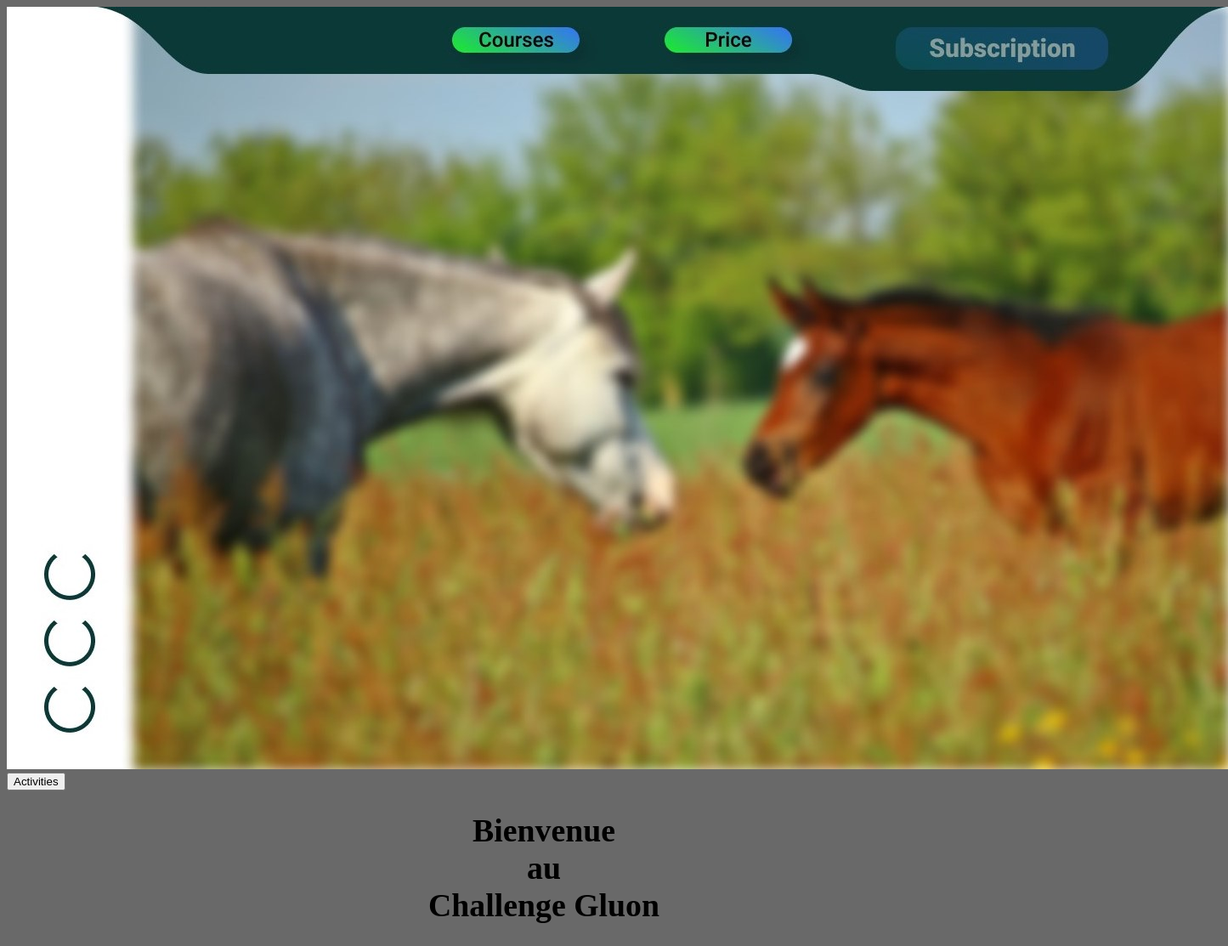
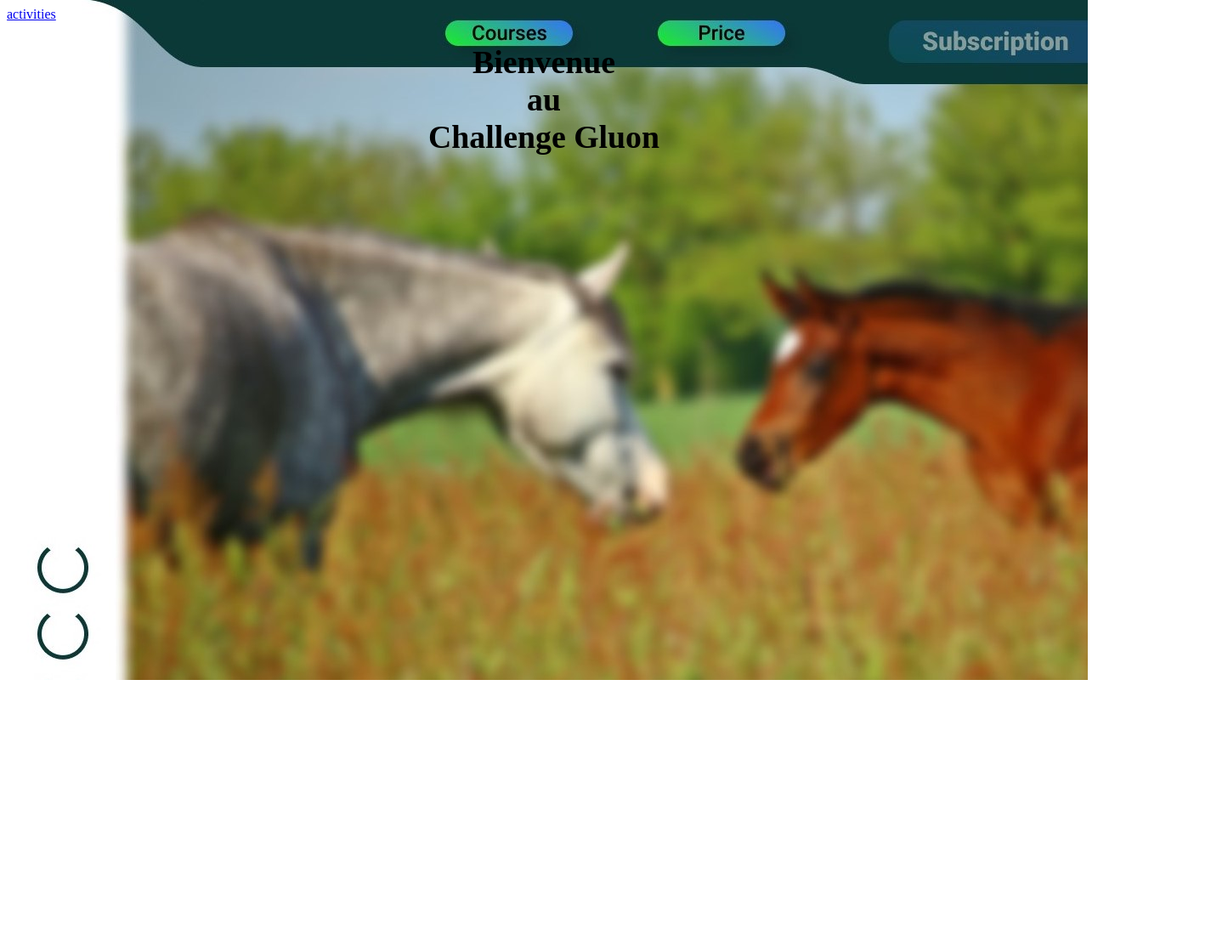
Before and after one commit to PaulEstMoche/Challenge-Gluon, a plain HTML site: page index.html in a window 1280 px wide. Shown: the whole page at 85% size, 1445 px wide, since content can reach past the window. After the commit the page ends 800 px from the top, so only its background shows below. Drawn offline with Linux system fonts and the light colour scheme; files whose address does not match are found by name.

Commit message:
fin du cours

```diff
--- a/index.html
+++ b/index.html
@@ -7,18 +7,18 @@
     <meta name="viewport" content="width=device-width, initial-scale=1">
     <link rel="stylesheet" type="text/css" media="screen" href="style.css">
     <script src="script.js"></script>
-    <style>
-      body {
-        background-color: dimgray;
-      }
-
-      </style>
 </head>
 <body>
-    <img src="C:\Users\Gaspard Berger\Desktop\Gluon\Challenge\Assets\horses.jpg">
-    <form method="POST" action="activities.html">
-      <button type="submit">Activities</button>
-  </form>
+  <div datarole="header">
+
+
+    <div class="menu">
+      <div class="primary"></div>
+      <a href="activities.html" datarole="button">activities</a>
+    </div>
+  </div>
+
+  </header>
    <h1>Bienvenue <br> au <br> Challenge Gluon</h1>
 
 </body>
--- a/style.css
+++ b/style.css
@@ -1,7 +1,8 @@
 body {
-    background-image: src="C:\Users\Gaspard Berger\Desktop\Gluon\Challenge\Assets\horses.jpg";
+    background-image: url("Assets/horses.jpg");
     background-repeat: no-repeat;
   }
+
 h1 {
     text-align: center;
     font-size: 1cm;
```
Also changed, not shown: activities.html (+0 -1 lines), hippotherapie.html (deleted), promenades.html (deleted), surprises.html (deleted).
